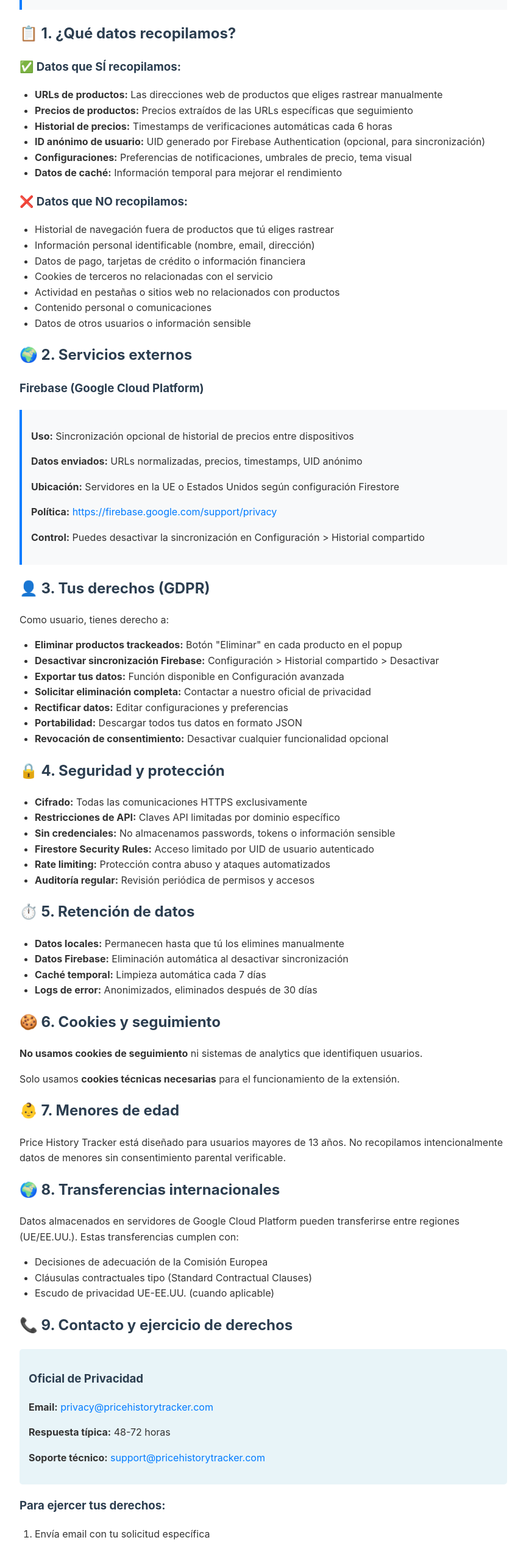
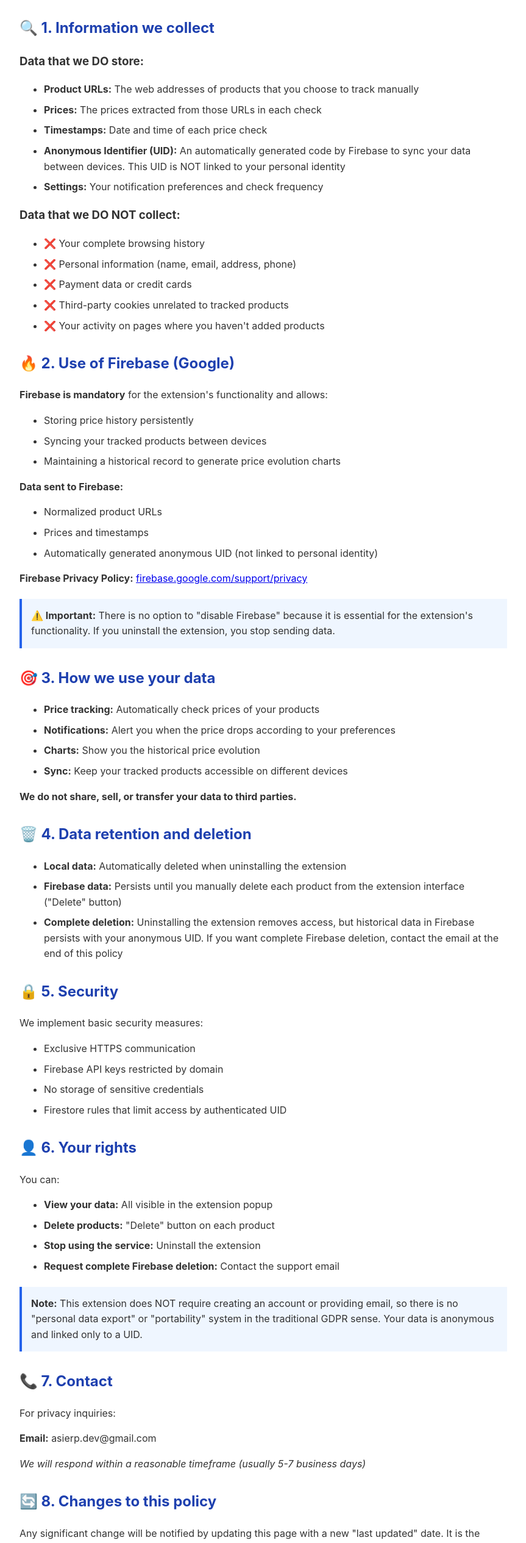
Before and after one commit to AsierDev/price-history-tracker, a browser extension: page docs/privacy.html in a window 1280 px wide. Shown: the part 250-2780 px from the top of the page at 61% size, without its empty margins (208-1071 px from the left). Drawn offline with Linux system fonts and the light colour scheme.

Commit message:
feat: Update privacy policy to English and enhance content clarity

```diff
--- a/docs/privacy.html
+++ b/docs/privacy.html
@@ -1,179 +1,150 @@
 <!DOCTYPE html>
-<html lang="es">
+<html lang="en">
 <head>
     <meta charset="UTF-8">
     <meta name="viewport" content="width=device-width, initial-scale=1.0">
-    <title>Política de Privacidad - Price History Tracker</title>
+    <title>Privacy Policy - Price Tracker</title>
     <style>
         body {
             font-family: -apple-system, BlinkMacSystemFont, 'Segoe UI', Roboto, sans-serif;
+            line-height: 1.6;
             max-width: 800px;
-            margin: 0 auto;
+            margin: 40px auto;
             padding: 20px;
-            line-height: 1.6;
             color: #333;
         }
-        h1, h2, h3 {
-            color: #2c3e50;
-        }
-        .highlight {
-            background-color: #f8f9fa;
-            padding: 15px;
-            border-left: 4px solid #007bff;
-            margin: 20px 0;
-        }
-        .contact-info {
-            background-color: #e8f4f8;
-            padding: 15px;
-            border-radius: 5px;
-            margin: 20px 0;
-        }
-        ul, ol {
-            padding-left: 25px;
-        }
-        .checkbox {
-            margin-right: 8px;
-        }
-        a {
-            color: #007bff;
-            text-decoration: none;
-        }
-        a:hover {
-            text-decoration: underline;
-        }
+        h1 { color: #2563eb; border-bottom: 2px solid #2563eb; padding-bottom: 10px; }
+        h2 { color: #1e40af; margin-top: 30px; }
+        .highlight { background: #eff6ff; padding: 15px; border-left: 4px solid #2563eb; margin: 20px 0; }
+        .section { margin-bottom: 30px; }
+        code { background: #f1f5f9; padding: 2px 6px; border-radius: 3px; }
+        ul { margin: 10px 0; }
+        li { margin: 8px 0; }
     </style>
 </head>
 <body>
-    <h1>🔒 Política de Privacidad - Price History Tracker</h1>
-    <p><strong>Fecha de última actualización:</strong> 19 de noviembre de 2025</p>
+    <h1>📋 Privacy Policy - Price Tracker</h1>
 
     <div class="highlight">
-        <strong>Resumen ejecutivo:</strong> Price History Tracker es una extensión que respeta tu privacidad. Solo recopilamos datos necesarios para el funcionamiento del rastreador de precios, almacenamos la información localmente, y no vendemos datos a terceros.
+        <strong>Last updated:</strong> November 19, 2025<br>
+        <strong>Version:</strong> 1.0.0
     </div>
 
-    <h2>📋 1. ¿Qué datos recopilamos?</h2>
+    <div class="section">
+        <h2>🔍 1. Information we collect</h2>
 
-    <h3>✅ Datos que SÍ recopilamos:</h3>
+        <h3>Data that we DO store:</h3>
         <ul>
-        <li><strong>URLs de productos:</strong> Las direcciones web de productos que eliges rastrear manualmente</li>
-        <li><strong>Precios de productos:</strong> Precios extraídos de las URLs específicas que seguimiento</li>
-        <li><strong>Historial de precios:</strong> Timestamps de verificaciones automáticas cada 6 horas</li>
-        <li><strong>ID anónimo de usuario:</strong> UID generado por Firebase Authentication (opcional, para sincronización)</li>
-        <li><strong>Configuraciones:</strong> Preferencias de notificaciones, umbrales de precio, tema visual</li>
-        <li><strong>Datos de caché:</strong> Información temporal para mejorar el rendimiento</li>
+            <li><strong>Product URLs:</strong> The web addresses of products that you choose to track manually</li>
+            <li><strong>Prices:</strong> The prices extracted from those URLs in each check</li>
+            <li><strong>Timestamps:</strong> Date and time of each price check</li>
+            <li><strong>Anonymous Identifier (UID):</strong> An automatically generated code by Firebase to sync your data between devices. This UID is NOT linked to your personal identity</li>
+            <li><strong>Settings:</strong> Your notification preferences and check frequency</li>
         </ul>
 
-    <h3>❌ Datos que NO recopilamos:</h3>
+        <h3>Data that we DO NOT collect:</h3>
         <ul>
-        <li>Historial de navegación fuera de productos que tú eliges rastrear</li>
-        <li>Información personal identificable (nombre, email, dirección)</li>
-        <li>Datos de pago, tarjetas de crédito o información financiera</li>
-        <li>Cookies de terceros no relacionadas con el servicio</li>
-        <li>Actividad en pestañas o sitios web no relacionados con productos</li>
-        <li>Contenido personal o comunicaciones</li>
-        <li>Datos de otros usuarios o información sensible</li>
+            <li>❌ Your complete browsing history</li>
+            <li>❌ Personal information (name, email, address, phone)</li>
+            <li>❌ Payment data or credit cards</li>
+            <li>❌ Third-party cookies unrelated to tracked products</li>
+            <li>❌ Your activity on pages where you haven't added products</li>
+        </ul>
+    </div>
+
+    <div class="section">
+        <h2>🔥 2. Use of Firebase (Google)</h2>
+
+        <p><strong>Firebase is mandatory</strong> for the extension's functionality and allows:</p>
+        <ul>
+            <li>Storing price history persistently</li>
+            <li>Syncing your tracked products between devices</li>
+            <li>Maintaining a historical record to generate price evolution charts</li>
         </ul>
 
-    <h2>🌍 2. Servicios externos</h2>
+        <p><strong>Data sent to Firebase:</strong></p>
+        <ul>
+            <li>Normalized product URLs</li>
+            <li>Prices and timestamps</li>
+            <li>Automatically generated anonymous UID (not linked to personal identity)</li>
+        </ul>
 
-    <h3>Firebase (Google Cloud Platform)</h3>
+        <p><strong>Firebase Privacy Policy:</strong> <a href="https://firebase.google.com/support/privacy" target="_blank">firebase.google.com/support/privacy</a></p>
+
         <div class="highlight">
-        <p><strong>Uso:</strong> Sincronización opcional de historial de precios entre dispositivos</p>
-        <p><strong>Datos enviados:</strong> URLs normalizadas, precios, timestamps, UID anónimo</p>
-        <p><strong>Ubicación:</strong> Servidores en la UE o Estados Unidos según configuración Firestore</p>
-        <p><strong>Política:</strong> <a href="https://firebase.google.com/support/privacy" target="_blank">https://firebase.google.com/support/privacy</a></p>
-        <p><strong>Control:</strong> Puedes desactivar la sincronización en Configuración > Historial compartido</p>
+            <strong>⚠️ Important:</strong> There is no option to "disable Firebase" because it is essential for the extension's functionality. If you uninstall the extension, you stop sending data.
+        </div>
     </div>
 
-    <h2>👤 3. Tus derechos (GDPR)</h2>
-    <p>Como usuario, tienes derecho a:</p>
+    <div class="section">
+        <h2>🎯 3. How we use your data</h2>
         <ul>
-        <li><strong>Eliminar productos trackeados:</strong> Botón "Eliminar" en cada producto en el popup</li>
-        <li><strong>Desactivar sincronización Firebase:</strong> Configuración > Historial compartido > Desactivar</li>
-        <li><strong>Exportar tus datos:</strong> Función disponible en Configuración avanzada</li>
-        <li><strong>Solicitar eliminación completa:</strong> Contactar a nuestro oficial de privacidad</li>
-        <li><strong>Rectificar datos:</strong> Editar configuraciones y preferencias</li>
-        <li><strong>Portabilidad:</strong> Descargar todos tus datos en formato JSON</li>
-        <li><strong>Revocación de consentimiento:</strong> Desactivar cualquier funcionalidad opcional</li>
+            <li><strong>Price tracking:</strong> Automatically check prices of your products</li>
+            <li><strong>Notifications:</strong> Alert you when the price drops according to your preferences</li>
+            <li><strong>Charts:</strong> Show you the historical price evolution</li>
+            <li><strong>Sync:</strong> Keep your tracked products accessible on different devices</li>
         </ul>
 
-    <h2>🔒 4. Seguridad y protección</h2>
+        <p><strong>We do not share, sell, or transfer your data to third parties.</strong></p>
+    </div>
+
+    <div class="section">
+        <h2>🗑️ 4. Data retention and deletion</h2>
         <ul>
-        <li><strong>Cifrado:</strong> Todas las comunicaciones HTTPS exclusivamente</li>
-        <li><strong>Restricciones de API:</strong> Claves API limitadas por dominio específico</li>
-        <li><strong>Sin credenciales:</strong> No almacenamos passwords, tokens o información sensible</li>
-        <li><strong>Firestore Security Rules:</strong> Acceso limitado por UID de usuario autenticado</li>
-        <li><strong>Rate limiting:</strong> Protección contra abuso y ataques automatizados</li>
-        <li><strong>Auditoría regular:</strong> Revisión periódica de permisos y accesos</li>
+            <li><strong>Local data:</strong> Automatically deleted when uninstalling the extension</li>
+            <li><strong>Firebase data:</strong> Persists until you manually delete each product from the extension interface ("Delete" button)</li>
+            <li><strong>Complete deletion:</strong> Uninstalling the extension removes access, but historical data in Firebase persists with your anonymous UID. If you want complete Firebase deletion, contact the email at the end of this policy</li>
+        </ul>
+    </div>
+
+    <div class="section">
+        <h2>🔒 5. Security</h2>
+        <p>We implement basic security measures:</p>
+        <ul>
+            <li>Exclusive HTTPS communication</li>
+            <li>Firebase API keys restricted by domain</li>
+            <li>No storage of sensitive credentials</li>
+            <li>Firestore rules that limit access by authenticated UID</li>
+        </ul>
+    </div>
+
+    <div class="section">
+        <h2>👤 6. Your rights</h2>
+        <p>You can:</p>
+        <ul>
+            <li><strong>View your data:</strong> All visible in the extension popup</li>
+            <li><strong>Delete products:</strong> "Delete" button on each product</li>
+            <li><strong>Stop using the service:</strong> Uninstall the extension</li>
+            <li><strong>Request complete Firebase deletion:</strong> Contact the support email</li>
         </ul>
 
-    <h2>⏱️ 5. Retención de datos</h2>
-    <ul>
-        <li><strong>Datos locales:</strong> Permanecen hasta que tú los elimines manualmente</li>
-        <li><strong>Datos Firebase:</strong> Eliminación automática al desactivar sincronización</li>
-        <li><strong>Caché temporal:</strong> Limpieza automática cada 7 días</li>
-        <li><strong>Logs de error:</strong> Anonimizados, eliminados después de 30 días</li>
-    </ul>
-
-    <h2>🍪 6. Cookies y seguimiento</h2>
-    <p><strong>No usamos cookies de seguimiento</strong> ni sistemas de analytics que identifiquen usuarios.</p>
-    <p>Solo usamos <strong>cookies técnicas necesarias</strong> para el funcionamiento de la extensión.</p>
-
-    <h2>👶 7. Menores de edad</h2>
-    <p>Price History Tracker está diseñado para usuarios mayores de 13 años. No recopilamos intencionalmente datos de menores sin consentimiento parental verificable.</p>
-
-    <h2>🌍 8. Transferencias internacionales</h2>
-    <p>Datos almacenados en servidores de Google Cloud Platform pueden transferirse entre regiones (UE/EE.UU.). Estas transferencias cumplen con:</p>
-    <ul>
-        <li>Decisiones de adecuación de la Comisión Europea</li>
-        <li>Cláusulas contractuales tipo (Standard Contractual Clauses)</li>
-        <li>Escudo de privacidad UE-EE.UU. (cuando aplicable)</li>
-    </ul>
-
-    <h2>📞 9. Contacto y ejercicio de derechos</h2>
-    <div class="contact-info">
-        <h3>Oficial de Privacidad</h3>
-        <p><strong>Email:</strong> <a href="mailto:privacy@pricehistorytracker.com">privacy@pricehistorytracker.com</a></p>
-        <p><strong>Respuesta típica:</strong> 48-72 horas</p>
-        <p><strong>Soporte técnico:</strong> <a href="mailto:support@pricehistorytracker.com">support@pricehistorytracker.com</a></p>
+        <div class="highlight">
+            <strong>Note:</strong> This extension does NOT require creating an account or providing email, so there is no "personal data export" or "portability" system in the traditional GDPR sense. Your data is anonymous and linked only to a UID.
+        </div>
     </div>
 
-    <h3>Para ejercer tus derechos:</h3>
-    <ol>
-        <li>Envía email con tu solicitud específica</li>
-        <li>Incluye el UID de tu instalación (disponible en Configuración)</li>
-        <li>Especifica qué datos quieres eliminar, modificar o exportar</li>
-        <li>Recibirás confirmación por email cuando se complete la solicitud</li>
-    </ol>
+    <div class="section">
+        <h2>📞 7. Contact</h2>
+        <p>For privacy inquiries:</p>
+        <p><strong>Email:</strong> asierp.dev@gmail.com</p>
+        <p><em>We will respond within a reasonable timeframe (usually 5-7 business days)</em></p>
+    </div>
 
-    <h2>🔄 10. Cambios en esta política</h2>
-    <p>Notificaremos cambios significativos con al menos 30 días de antelación mediante:</p>
-    <ul>
-        <li>Actualización en esta página web</li>
-        <li>Notificación en el popup de la extensión</li>
-        <li>Email a usuarios registrados (si aplicable)</li>
-    </ul>
+    <div class="section">
+        <h2>🔄 8. Changes to this policy</h2>
+        <p>Any significant change will be notified by updating this page with a new "last updated" date. It is the user's responsibility to review this policy periodically.</p>
+    </div>
 
-    <h2>⚖️ 11. Marco legal</h2>
-    <p>Esta política cumple con:</p>
-    <ul>
-        <li>Reglamento General de Protección de Datos (GDPR) - UE</li>
-        <li>California Consumer Privacy Act (CCPA) - California, EE.UU.</li>
-        <li>Ley Orgánica de Protección de Datos (LOPD) - España</li>
-        <li>Directrices de Chrome Web Store - Google</li>
-    </ul>
+    <div class="section">
+        <h2>⚖️ 9. Jurisdiction</h2>
+        <p>This policy is governed by the applicable laws of Spain. Use of this extension implies acceptance of these terms.</p>
+    </div>
 
-    <h2>📋 12. Consentimiento</h2>
-    <p>Al instalar y usar Price History Tracker, confirmas que:</p>
-    <ul>
-        <li>Has leído y comprendido esta política de privacidad</li>
-        <li>Consientes al procesamiento de datos como se describe</li>
-        <li>Tienes al menos 13 años de edad</li>
-        <li>Aceptas los términos de uso de la extensión</li>
-    </ul>
+    <hr style="margin: 40px 0;">
 
-    <hr>
-    <p><small>Esta política está disponible en múltiples idiomas. Para traducciones, visita nuestro repositorio en GitHub.</small></p>
-    <p><small>Última revisión: 19 de noviembre de 2025 | Versión: 1.0</small></p>
+    <p style="font-size: 0.9em; color: #666;">
+        <strong>Price Tracker</strong> - Chrome extension for price tracking<br>
+        Developed independently. Not affiliated with any mentioned store.
+    </p>
 </body>
 </html>
```
Lines whose indentation alone changed are shown as unchanged.
